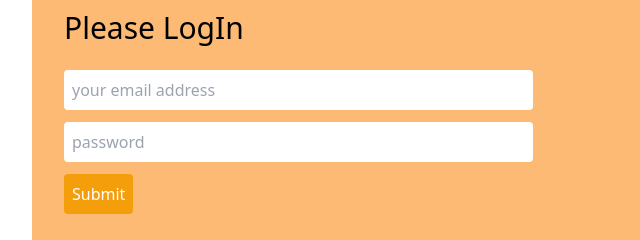
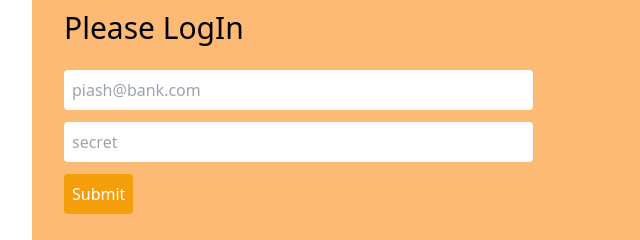
Before and after one commit to Piash-islam/my-bank, a plain HTML site: page index.html in a window 1280 px wide. Shown: the part 130-370 px from the top of the page, 224-864 px from the left. Drawn offline with nearby package versions, Linux system fonts and the light colour scheme.

Commit message:
placeholder changed

```diff
--- a/index.html
+++ b/index.html
@@ -21,14 +21,14 @@
             type="email"
             name=""
             id="user-email"
-            placeholder="your email address"
+            placeholder="piash@bank.com"
           />
           <input
             class="block p-2 mb-3 w-4/6 rounded"
             type="password"
             name=""
             id="user-password"
-            placeholder="password"
+            placeholder="secret"
           />
           <button
             id="btn-submit"
```
Also changed, not shown: 1 other file.
